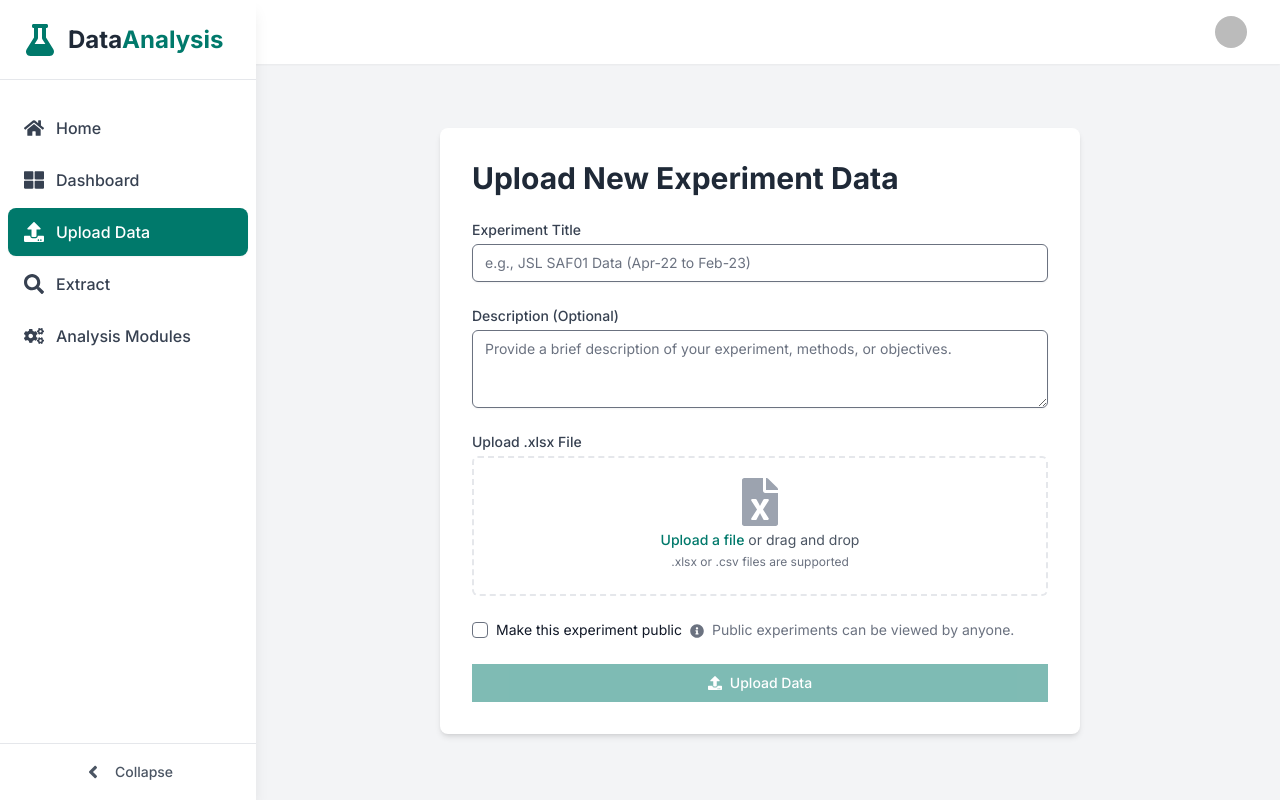
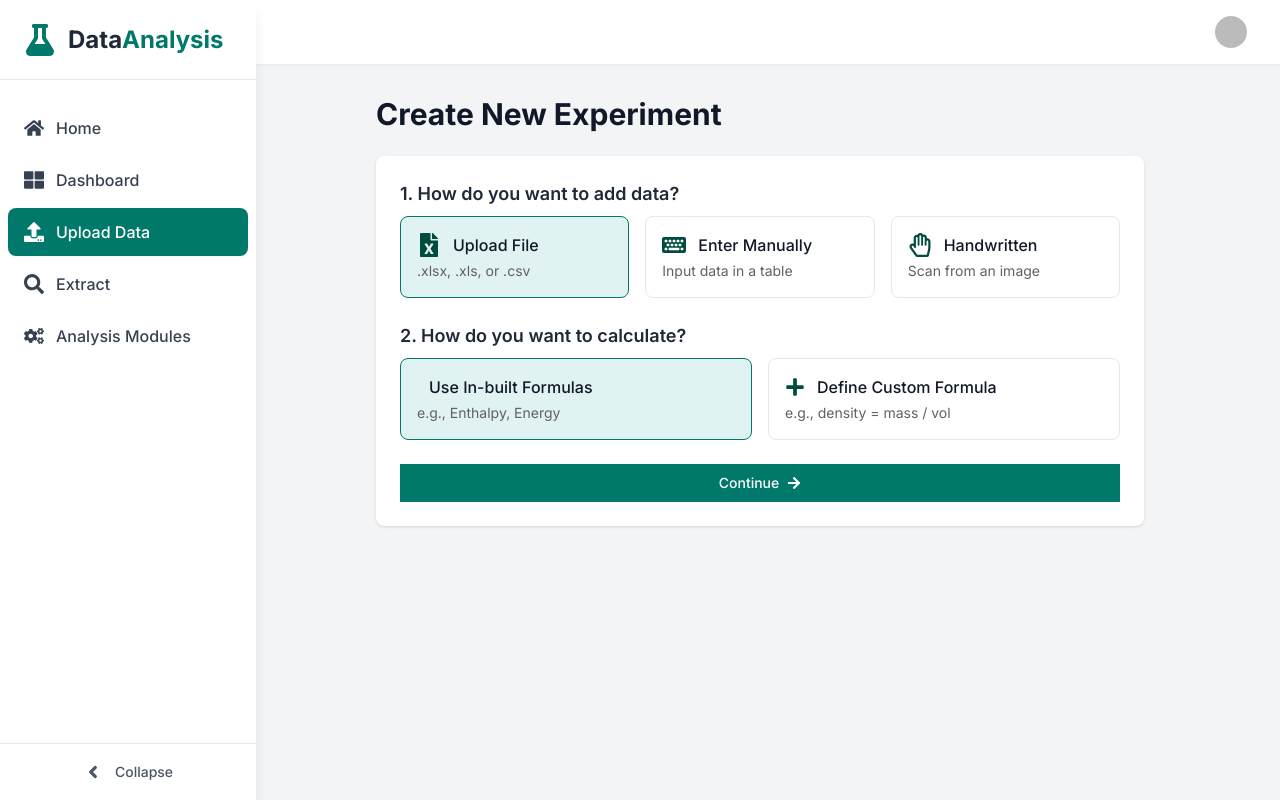
Before and after one commit to jeevan10017/LabAnalysis, a React (Vite) app: page /upload in a window 1280 px wide. Built offline with nearby package versions, Linux system fonts and the light colour scheme; no server answers; sample sign-in values are in the browser's storage.

Commit message:
updated befores uploads method

```diff
--- a/src/components/upload/FileDropzone.jsx
+++ b/src/components/upload/FileDropzone.jsx
@@ -20,7 +20,7 @@ export default function FileDropzone({ onFileAccepted }) {
   });
 
   return (
-    <div className="w-full bg-white p-6 shadow">
+    <div className="w-full bg-white p-6 shadow rounded-lg">
       <h3 className="text-lg font-semibold text-gray-800 mb-4">
         Upload Your Data File
       </h3>
--- a/src/pages/UploadPage.jsx
+++ b/src/pages/UploadPage.jsx
@@ -1,78 +1,295 @@
 import React, { useState } from 'react';
+import { useNavigate } from 'react-router-dom';
+import { v4 as uuidv4 } from 'uuid';
+import { useMutation } from '@tanstack/react-query';
+import { addDoc, collection, serverTimestamp } from 'firebase/firestore';
+import { ref, uploadBytes } from 'firebase/storage';
+import { db, storage } from '../config/firebase';
 import { useAuthStore } from '../hooks/useAuthStore';
-import { db, storage } from '../config/firebase';
-import { collection, addDoc, Timestamp } from 'firebase/firestore';
-import { ref, uploadBytes, getDownloadURL } from 'firebase/storage';
-import { useNavigate } from 'react-router-dom';
+import { AVAILABLE_CALCULATIONS, runAnalysis } from '../lib/analysis';
 import Button from '../components/common/Button';
 import Spinner from '../components/common/Spinner';
-import * as XLSX from 'xlsx';
-import { FaUpload, FaFileExcel, FaInfoCircle } from 'react-icons/fa';
+import { FaFileExcel, FaArrowRight, FaKeyboard, FaPlus, FaRegHandPaper } from 'react-icons/fa';
+import { RadioGroup } from '@headlessui/react';
+import { read, utils } from 'xlsx'; // Kept for the new parser
+
+// --- Import ALL Components ---
+import FileDropzone from '../components/upload/FileDropzone';
+import ManualDataEntry from '../components/upload/ManualDataEntry';
+import ColumnMapper from '../components/upload/ColumnMapper';
+import AnalysisSelector from '../components/upload/AnalysisSelector';
+import OcrDropzone from '../components/upload/OcrDropzone';
+import PageLoader from '../components/common/PageLoader'; // For loading state
+
+// --- Helper Components from your "previous" file ---
+
+// Step 0: Method Selection
+const UploadMethodSelector = ({ onSelect }) => {
+  const [dataMethod, setDataMethod] = useState('file');
+  const [formulaMethod, setFormulaMethod] = useState('inbuilt');
+
+  return (
+    <div className="w-full space-y-6 rounded-lg bg-white p-6 shadow">
+      {/* Data Input Method */}
+      <div>
+        <h3 className="text-lg font-semibold text-gray-800">
+          1. How do you want to add data?
+        </h3>
+        <RadioGroup value={dataMethod} onChange={setDataMethod} className="mt-2">
+          <div className="grid grid-cols-1 md:grid-cols-3 gap-4">
+            <RadioGroup.Option
+              value="file"
+              className={({ checked }) =>
+                `cursor-pointer rounded-lg border p-4 ${
+                  checked
+                    ? 'border-primary bg-primary-light'
+                    : 'border-secondary-DEFAULT'
+                }`
+              }
+            >
+              <div className="flex items-center">
+                <FaFileExcel className="h-6 w-6 text-primary-dark" />
+                <span className="ml-3 font-medium">Upload File</span>
+              </div>
+              <p className="text-sm text-secondary-dark mt-1">.xlsx, .xls, or .csv</p>
+            </RadioGroup.Option>
+
+            <RadioGroup.Option
+              value="manual"
+              className={({ checked }) =>
+                `cursor-pointer rounded-lg border p-4 ${
+                  checked
+                    ? 'border-primary bg-primary-light'
+                    : 'border-secondary-DEFAULT'
+                }`
+              }
+            >
+              <div className="flex items-center">
+                <FaKeyboard className="h-6 w-6 text-primary-dark" />
+                <span className="ml-3 font-medium">Enter Manually</span>
+              </div>
+              <p className="text-sm text-secondary-dark mt-1">Input data in a table</p>
+            </RadioGroup.Option>
+
+            <RadioGroup.Option
+              value="ocr"
+              className={({ checked }) =>
+                `cursor-pointer rounded-lg border p-4 ${
+                  checked
+                    ? 'border-primary bg-primary-light'
+                    : 'border-secondary-DEFAULT'
+                }`
+              }
+            >
+              <div className="flex items-center">
+                <FaRegHandPaper className="h-6 w-6 text-primary-dark" />
+                <span className="ml-3 font-medium">Handwritten</span>
+              </div>
+              <p className="text-sm text-secondary-dark mt-1">Scan from an image</p>
+            </RadioGroup.Option>
+
+          </div>
+        </RadioGroup>
+      </div>
+
+      {/* Formula Method */}
+      <div>
+        <h3 className="text-lg font-semibold text-gray-800">
+          2. How do you want to calculate?
+        </h3>
+        <RadioGroup
+          value={formulaMethod}
+          onChange={setFormulaMethod}
+          className="mt-2"
+        >
+          <div className="grid grid-cols-1 md:grid-cols-2 gap-4">
+            <RadioGroup.Option
+              value="inbuilt"
+              className={({ checked }) =>
+                `cursor-pointer rounded-lg border p-4 ${
+                  checked
+                    ? 'border-primary bg-primary-light'
+                    : 'border-secondary-DEFAULT'
+                }`
+              }
+            >
+              <div className="flex items-center">
+                <span className="ml-3 font-medium">Use In-built Formulas</span>
+              </div>
+              <p className="text-sm text-secondary-dark mt-1">e.g., Enthalpy, Energy</p>
+            </RadioGroup.Option>
+            <RadioGroup.Option
+              value="custom"
+              className={({ checked }) =>
+                `cursor-pointer rounded-lg border p-4 ${
+                  checked
+                    ? 'border-primary bg-primary-light'
+                    : 'border-secondary-DEFAULT'
+                }`
+              }
+            >
+              <div className="flex items-center">
+                <FaPlus className="h-5 w-5 text-primary-dark" />
+                <span className="ml-3 font-medium">Define Custom Formula</span>
+              </div>
+              <p className="text-sm text-secondary-dark mt-1">e.g., density = mass / vol</p>
+            </RadioGroup.Option>
+          </div>
+        </RadioGroup>
+      </div>
+
+      <Button
+        type="button"
+        className="w-full justify-center"
+        onClick={() => onSelect(dataMethod, formulaMethod)}
+      >
+        Continue <FaArrowRight className="ml-2" />
+      </Button>
+    </div>
+  );
+};
+
+// Step 4: Finalize and Save
+const FinalizeExperiment = ({ onSave, onCancel }) => {
+  const [title, setTitle] = useState('');
+  const [description, setDescription] = useState('');
+  const [isPublic, setIsPublic] = useState(false);
+
+  const handleSubmit = (e) => {
+    e.preventDefault();
+    onSave({ title, description, isPublic });
+  };
+
+  return (
+    <form onSubmit={handleSubmit} className="w-full space-y-4 rounded-lg bg-white p-6 shadow">
+      <h3 className="text-lg font-semibold text-gray-800">Save Your Experiment</h3>
+      <div>
+        <label htmlFor="title" className="block text-sm font-medium text-gray-700">Title</label>
+        <input
+          type="text"
+          id="title"
+          value={title}
+          onChange={(e) => setTitle(e.target.value)}
+          required
+          className="mt-1 block w-full rounded-md border-secondary-DEFAULT shadow-sm focus:border-primary focus:ring-primary"
+        />
+      </div>
+      <div>
+        <label htmlFor="description" className="block text-sm font-medium text-gray-700">Description</label>
+        <textarea
+          id="description"
+          rows={3}
+          value={description}
+          onChange={(e) => setDescription(e.target.value)}
+          className="mt-1 block w-full rounded-md border-secondary-DEFAULT shadow-sm focus:border-primary focus:ring-primary"
+        />
+      </div>
+      <div className="flex items-start">
+        <input
+          id="isPublic"
+          type="checkbox"
+          checked={isPublic}
+          onChange={(e) => setIsPublic(e.target.checked)}
+          className="h-4 w-4 rounded border-secondary-DEFAULT text-primary focus:ring-primary"
+        />
+        <label htmlFor="isPublic" className="ml-3 block text-sm font-medium text-gray-700">
+          Make this experiment public?
+          <span className="block font-normal text-secondary-dark">Allows other users to view and "Extract" this data.</span>
+        </label>
+      </div>
+      <div className="flex justify-end space-x-3">
+        <Button type="button" variant="secondary" onClick={onCancel}>Cancel</Button>
+        <Button type="submit">Save Experiment</Button>
+      </div>
+    </form>
+  )
+}
+
+// --- Main Page Component ---
 
 export default function UploadPage() {
+  const [step, setStep] = useState(0); // 0 = chooser, 1 = input, 2 = map, 3 = analyze, 4 = save
+  const [uploadOptions, setUploadOptions] = useState({
+    dataMethod: 'file',
+    formulaMethod: 'inbuilt',
+  });
+  const [file, setFile] = useState(null); // This will hold the file to be uploaded (Excel or Image)
+  const [originalData, setOriginalData] = useState([]);
+  const [headers, setHeaders] = useState([]);
+  const [columnMap, setColumnMap] = useState({});
+  const [processedData, setProcessedData] = useState(null);
+  const [ocrData, setOcrData] = useState(null); // Holds data from OCR
+  const [error, setError] = useState(null); // For parsing errors
   const { user } = useAuthStore();
   const navigate = useNavigate();
 
-  const [file, setFile] = useState(null);
-  const [title, setTitle] = useState('');
-  const [description, setDescription] = useState('');
-  const [isPublic, setIsPublic] = useState(false);
-  const [isLoading, setIsLoading] = useState(false);
-  const [error, setError] = useState('');
+  const { mutate, isLoading } = useMutation({
+    mutationFn: async ({ title, description, isPublic }) => {
+      if (!processedData || !user) throw new Error('Missing data or user');
 
-  const handleFileChange = (e) => {
-    const selectedFile = e.target.files[0];
-    if (selectedFile && (selectedFile.name.endsWith('.xlsx') || selectedFile.name.endsWith('.csv'))) {
-      setFile(selectedFile);
-      setError('');
-    } else {
-      setFile(null);
-      setError('Please select a valid .xlsx or .csv file.');
+      let storagePath = null;
+      if (file) {
+        // Use 'uploads' for Excel, 'images' for OCR
+        const fileType = uploadOptions.dataMethod === 'ocr' ? 'images' : 'uploads';
+        storagePath = `${fileType}/${user.uid}/${uuidv4()}-${file.name}`;
+        const storageRef = ref(storage, storagePath);
+        await uploadBytes(storageRef, file);
       }
+
+      const authorName = user.displayName || user.email;
+
+      const docRef = await addDoc(collection(db, 'experiments'), {
+        userId: user.uid,
+        authorEmail: user.email,
+        authorName: authorName,
+        title,
+        description,
+        isPublic,
+        storagePath,
+        createdAt: serverTimestamp(),
+        headers: headers, // Save the final flattened headers
+        data: processedData.data, // Save the final processed data
+        analysis: processedData.analysis,
+      });
+
+      return docRef.id;
+    },
+    onSuccess: (docId) => {
+      navigate(`/dashboard?uploadSuccess=true`);
+    },
+    onError: (error) => {
+      console.error('Error saving experiment:', error);
+      alert('Error saving experiment. Check console for details.');
+    },
+  });
+
+  const handleOptionsSelected = (dataMethod, formulaMethod) => {
+    setUploadOptions({ dataMethod, formulaMethod });
+    setStep(1); // Go to data input step
   };
 
-  const handleSubmit = async (e) => {
-    e.preventDefault();
-    setError('');
+  // --- THIS IS THE "UNION" LOGIC ---
+  // This function now uses the new "Smart Parser"
+  const handleFileAccepted = (acceptedFiles) => {
+    const file = acceptedFiles[0];
+    setFile(file); // Save file for later upload
+    const reader = new FileReader();
 
-    if (!user) {
-      setError('You must be logged in to upload data.');
-      return;
-    }
-    if (!file) {
-      setError('Please select a file.');
-      return;
-    }
-    if (!title.trim()) {
-      setError('Please provide a title for your experiment.');
-      return;
-    }
-
-    setIsLoading(true);
-
-    try {
-      // 1. Upload file to Firebase Storage
-      const storageRef = ref(storage, `uploads/${user.uid}/${Date.now()}-${file.name}`);
-      const uploadResult = await uploadBytes(storageRef, file);
-      const fileURL = await getDownloadURL(uploadResult.ref);
-
-      // 2. Parse File (XLSX or CSV)
-      const reader = new FileReader();
     reader.onload = async (event) => {
       try {
         const data = new Uint8Array(event.target.result);
-          const workbook = XLSX.read(data, { type: 'array' });
+        const workbook = read(data, { type: 'array' });
         const sheetName = workbook.SheetNames[0];
         const worksheet = workbook.Sheets[sheetName];
 
-          // --- NEW SMART PARSER LOGIC ---
-          // Read all data, with no headers, skipping the first row (the data itself)
-          const jsonData = XLSX.utils.sheet_to_json(worksheet, { header: 1, defval: null });
+        // Use 'header: 1' to get an array of arrays, don't skip blank rows
+        const jsonData = utils.sheet_to_json(worksheet, { header: 1, defval: null });
 
         if (jsonData.length < 3) {
           throw new Error("File must contain at least 2 header rows and 1 data row.");
         }
 
+        // --- Smart Parser Logic Starts ---
         const headerRow = jsonData[0];
         const unitRow = jsonData[1];
         const dataRows = jsonData.slice(2);
@@ -81,6 +298,7 @@ export default function UploadPage() {
         let currentMainHeader = '';
 
         headerRow.forEach((header, index) => {
+          // A main header is defined (not null and not 'Unnamed...')
           const mainHeader = (header !== null && !String(header).startsWith('Unnamed'))
                             ? String(header).trim()
                             : currentMainHeader;
@@ -92,16 +310,17 @@ export default function UploadPage() {
           const subHeader = unitRow[index] ? String(unitRow[index]).trim() : '';
 
           let finalHeader = mainHeader;
+          // Combine if subHeader exists and is not the same as the main header
           if (subHeader && subHeader.toLowerCase() !== mainHeader.toLowerCase()) {
             finalHeader = `${mainHeader} (${subHeader})`;
           }
 
-            flattenedHeaders.push(finalHeader);
+          // Use index as a fallback for truly empty header columns
+          flattenedHeaders.push(finalHeader || `Column_${index + 1}`);
         });
+        // --- Smart Parser Logic Ends ---
 
-          // --- End of Smart Parser ---
-
-          // --- Convert data rows to objects using new headers ---
+        // --- Data Cleaning Logic Starts ---
         const parsedData = dataRows.map(row => {
           const rowObject = {};
           flattenedHeaders.forEach((header, index) => {
@@ -126,140 +345,147 @@ export default function UploadPage() {
           });
           return rowObject;
         });
-          // --- End of data conversion ---
+        // --- Data Cleaning Logic Ends ---
 
-          // 3. Save experiment data to Firestore
-          const docRef = await addDoc(collection(db, 'experiments'), {
-            userId: user.uid,
-            authorName: user.displayName || user.email,
-            title: title.trim(),
-            description: description.trim(),
-            isPublic: isPublic,
-            fileURL: fileURL,
-            headers: flattenedHeaders, // <-- Save the new flattened headers
-            data: parsedData,
-            createdAt: Timestamp.now(),
-            analysis: {
-              calculations: [],
-              models: []
-            }
-          });
+        setOriginalData(parsedData);
+        setHeaders(flattenedHeaders); // Use the new smart headers
+        setStep(2); // Go to ColumnMapper
 
-          setIsLoading(false);
-          navigate(`/dashboard?uploadSuccess=true`);
       } catch (parseError) {
         console.error("Error parsing file:", parseError);
         setError(`Error processing file: ${parseError.message}`);
-          setIsLoading(false);
+        setStep(0); // Go back to start
       }
     };
-      reader.readAsArrayBuffer(file);
-
-    } catch (uploadError) {
-      console.error("Error uploading file:", uploadError);
-      setError(`Failed to upload file: ${uploadError.message}`);
-      setIsLoading(false);
-    }
+    reader.readAsArrayBuffer(file); // Use ArrayBuffer
   };
 
+  // This logic (OCR) is from your "previous" file and is preserved
+  const handleOcrComplete = ({ data, columns, imageFile }) => {
+    setFile(imageFile); // Save image file for later upload
+    setOcrData({ data, columns });
+    setUploadOptions(prev => ({ ...prev, dataMethod: 'manual' }));
+  };
+
+  // This logic (Manual Entry) is from your "previous" file and is preserved
+  const handleManualDataSubmitted = ({ data, columns }) => {
+    const jsonData = data.map(row => {
+      let rowObj = {};
+      columns.forEach((col, index) => {
+        const val = row[index] || '';
+        const numVal = parseFloat(val);
+        rowObject[col.name] = !isNaN(numVal) && val.trim() !== '' ? numVal : val;
+      });
+      return rowObj;
+    });
+
+    setOriginalData(jsonData);
+    setHeaders(columns.map(c => c.name));
+    setOcrData(null);
+    setStep(2);
+  };
+
+  // This logic is from your "previous" file and is preserved
+  const handleMapComplete = (mapping) => {
+    setColumnMap(mapping);
+    setStep(3);
+  };
+
+  // This logic is from your "previous" file and is preserved
+  const handleAnalysisComplete = (selectedCalculations) => {
+    const calcIds = selectedCalculations.map(c => c.id);
+    const { newData, newHeaders } = runAnalysis(originalData, columnMap, selectedCalculations);
+
+    setProcessedData({
+      data: newData,
+      analysis: {
+        selectedIds: calcIds,
+        newHeaders,
+        originalHeaders: headers,
+        map: columnMap,
+        calculations: selectedCalculations.map(({id, name, formula}) => ({id, name, formula}))
+      }
+    });
+    setHeaders(Object.keys(newData[0])); // Update headers to include new calculated ones
+    setStep(4);
+  };
+
+  const handleSave = (details) => {
+    mutate(details);
+  };
+
+  const resetFlow = () => {
+    setStep(0);
+    setFile(null);
+    setOriginalData([]);
+    setHeaders([]);
+    setColumnMap({});
+    setProcessedData(null);
+    setOcrData(null);
+    setError(null); // Clear errors
+  }
+
   return (
-    <div className="container mx-auto max-w-2xl px-4 py-8">
-      <div className="rounded-lg bg-white p-8 shadow-md">
-        <h1 className="mb-6 text-3xl font-bold text-gray-800">Upload New Experiment Data</h1>
+    <div className="container mx-auto max-w-3xl">
+      <h1 className="mb-6 text-3xl font-bold text-gray-900">
+        Create New Experiment
+      </h1>
 
-        <form onSubmit={handleSubmit} className="space-y-6">
-          <div>
-            <label htmlFor="title" className="block text-sm font-medium text-gray-700">
-              Experiment Title
-            </label>
-            <input
-              type="text"
-              id="title"
-              className="mt-1 block w-full rounded-md border-secondary-DEFAULT shadow-sm focus:border-primary focus:ring-primary sm:text-sm"
-              value={title}
-              onChange={(e) => setTitle(e.target.value)}
-              placeholder="e.g., JSL SAF01 Data (Apr-22 to Feb-23)"
-              required
+      {error && (
+        <div className="mb-4 rounded-md bg-red-50 p-4">
+          <h3 className="text-sm font-medium text-red-800">Error</h3>
+          <p className="text-sm text-red-700 mt-2">{error}</p>
+        </div>
+      )}
+
+      <div className="relative rounded-lg">
+        {step === 0 && (
+          <UploadMethodSelector onSelect={handleOptionsSelected} />
+        )}
+
+        {step === 1 && uploadOptions.dataMethod === 'file' && (
+          <FileDropzone onFileAccepted={handleFileAccepted} />
+        )}
+
+        {step === 1 && uploadOptions.dataMethod === 'manual' && (
+          <ManualDataEntry
+            onSubmit={handleManualDataSubmitted}
+            initialColumns={ocrData?.columns}
+            initialData={ocrData?.data}
           />
+        )}
+
+        {step === 1 && uploadOptions.dataMethod === 'ocr' && (
+          <OcrDropzone onOcrComplete={handleOcrComplete} />
+        )}
+
+        {step === 2 && (
+          <ColumnMapper
+            detectedHeaders={headers}
+            availableCalculations={AVAILABLE_CALCULATIONS}
+            onMapComplete={handleMapComplete}
+          />
+        )}
+        {step === 3 && (
+          <AnalysisSelector
+            columnMap={columnMap}
+            availableCalculations={AVAILABLE_CALCULATIONS}
+            allowCustomFormulas={uploadOptions.formulaMethod === 'custom'}
+            onAnalysisComplete={handleAnalysisComplete}
+          />
+        )}
+        {step === 4 && (
+          <FinalizeExperiment onSave={handleSave} onCancel={resetFlow} />
+        )}
+
+        {isLoading && (
+          <div className="absolute inset-0 z-10 flex flex-col items-center justify-center rounded-lg bg-white/70">
+            <PageLoader />
+            <p className="mt-2 text-lg font-semibold text-primary-dark">
+              Saving Experiment...
+            </p>
           </div>
-
-          <div>
-            <label htmlFor="description" className="block text-sm font-medium text-gray-700">
-              Description (Optional)
-            </label>
-            <textarea
-              id="description"
-              rows="3"
-              className="mt-1 block w-full rounded-md border-secondary-DEFAULT shadow-sm focus:border-primary focus:ring-primary sm:text-sm"
-              value={description}
-              onChange={(e) => setDescription(e.target.value)}
-              placeholder="Provide a brief description of your experiment, methods, or objectives."
-            ></textarea>
-          </div>
-
-          <div>
-            <label htmlFor="file-upload" className="block text-sm font-medium text-gray-700">
-              Upload .xlsx File
-            </label>
-            <div className="mt-1 flex justify-center rounded-md border-2 border-dashed border-secondary-DEFAULT px-6 pt-5 pb-6">
-              <div className="space-y-1 text-center">
-                <FaFileExcel className="mx-auto h-12 w-12 text-gray-400" />
-                <div className="flex text-sm text-gray-600">
-                  <label
-                    htmlFor="file-upload"
-                    className="relative cursor-pointer rounded-md bg-white font-medium text-primary hover:text-primary-dark focus-within:outline-none focus-within:ring-2 focus-within:ring-primary focus-within:ring-offset-2"
-                  >
-                    <span>Upload a file</span>
-                    <input
-                      id="file-upload"
-                      name="file-upload"
-                      type="file"
-                      className="sr-only"
-                      onChange={handleFileChange}
-                      accept=".xlsx,.csv"
-                    />
-                  </label>
-                  <p className="pl-1">or drag and drop</p>
-                </div>
-                <p className="text-xs text-gray-500">.xlsx or .csv files are supported</p>
-                {file && (
-                  <p className="mt-2 text-sm text-gray-700">Selected file: <span className="font-medium">{file.name}</span></p>
         )}
-              </div>
-            </div>
-          </div>
-
-          <div className="flex items-center">
-            <input
-              id="isPublic"
-              name="isPublic"
-              type="checkbox"
-              checked={isPublic}
-              onChange={(e) => setIsPublic(e.target.checked)}
-              className="h-4 w-4 rounded border-secondary-DEFAULT text-primary focus:ring-primary"
-            />
-            <label htmlFor="isPublic" className="ml-2 block text-sm text-gray-900">
-              Make this experiment public
-            </label>
-            <span className="ml-2 text-sm text-gray-500">
-              <FaInfoCircle className="inline-block mr-1" /> Public experiments can be viewed by anyone.
-            </span>
-          </div>
-
-          {error && <p className="text-sm font-medium text-red-600">{error}</p>}
-
-          <Button type="submit" className="w-full" disabled={isLoading || !file || !title.trim()}>
-            {isLoading ? (
-              <>
-                <Spinner className="mr-2" /> Uploading & Processing...
-              </>
-            ) : (
-              <>
-                <FaUpload className="mr-2" /> Upload Data
-              </>
-            )}
-          </Button>
-        </form>
       </div>
     </div>
   );
```
Also changed, not shown: src/components/visualization/HeatmapChart.jsx (+7 -2 lines). Lines whose indentation alone changed are shown as unchanged.
